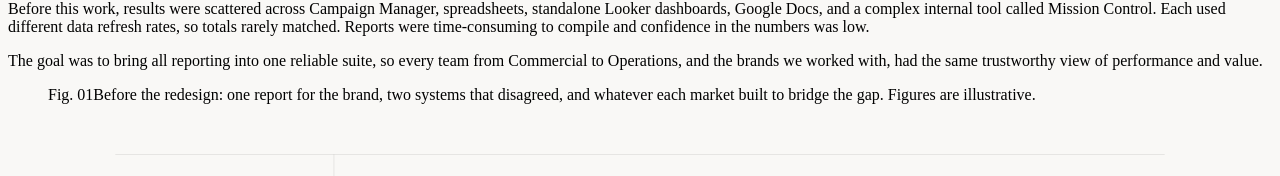
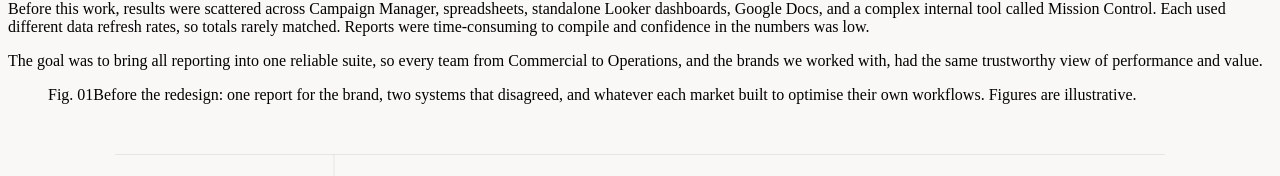
Before and after one commit to jadeparrish/portfolio, a Next.js app: page /work/reporting in a window 1280 px wide. Shown: the part 555-731 px from the top of the page. Built offline with nearby package versions, Linux system fonts and the light colour scheme.

Commit message:
Update caption text in reporting page

```diff
--- a/app/work/reporting/page.js
+++ b/app/work/reporting/page.js
@@ -102,7 +102,7 @@ export default function ReportingCaseStudy() {
             n="01"
             ratio=""
             tint="bg-[#F9F8F6]"
-            caption="Before the redesign: one report for the brand, two systems that disagreed, and whatever each market built to bridge the gap. Figures are illustrative."
+            caption="Before the redesign: one report for the brand, two systems that disagreed, and whatever each market built to optimise their own workflows. Figures are illustrative."
           >
             <div className="w-full">
               <div className="overflow-x-auto">
```
